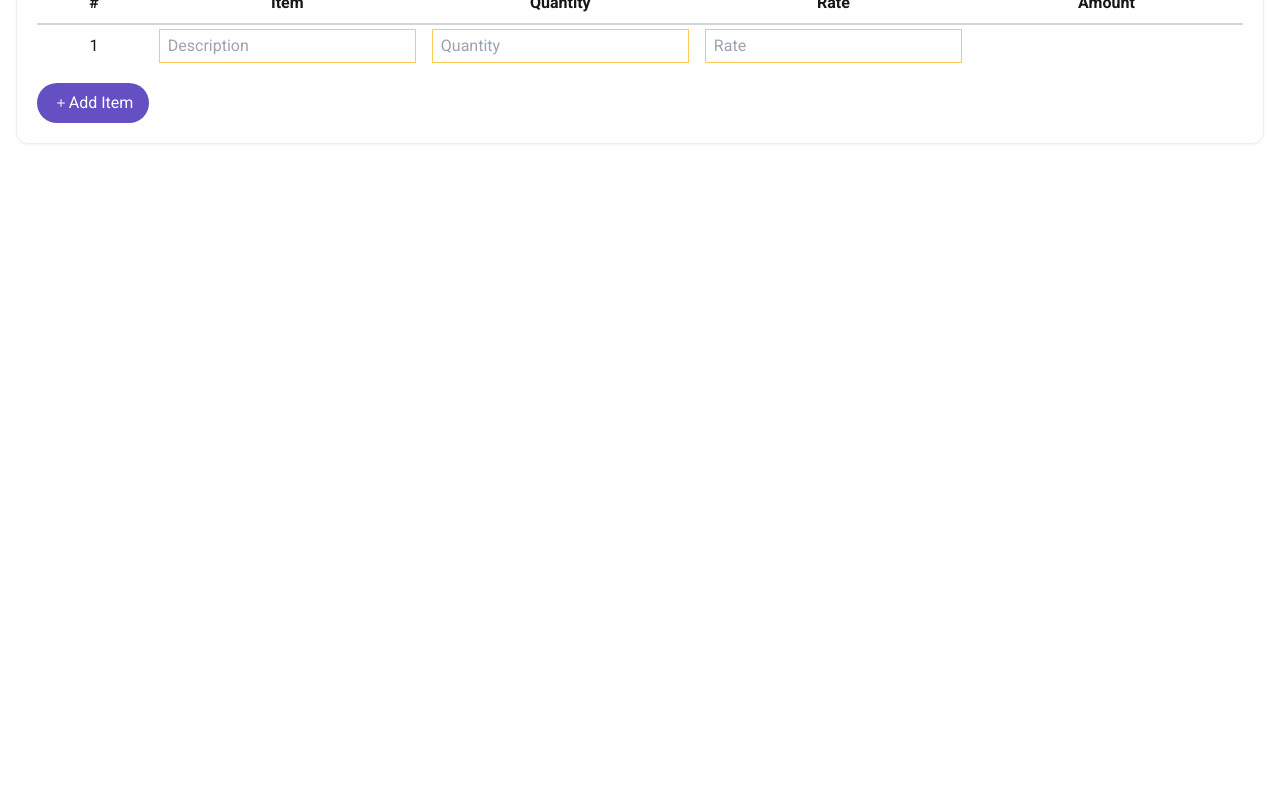
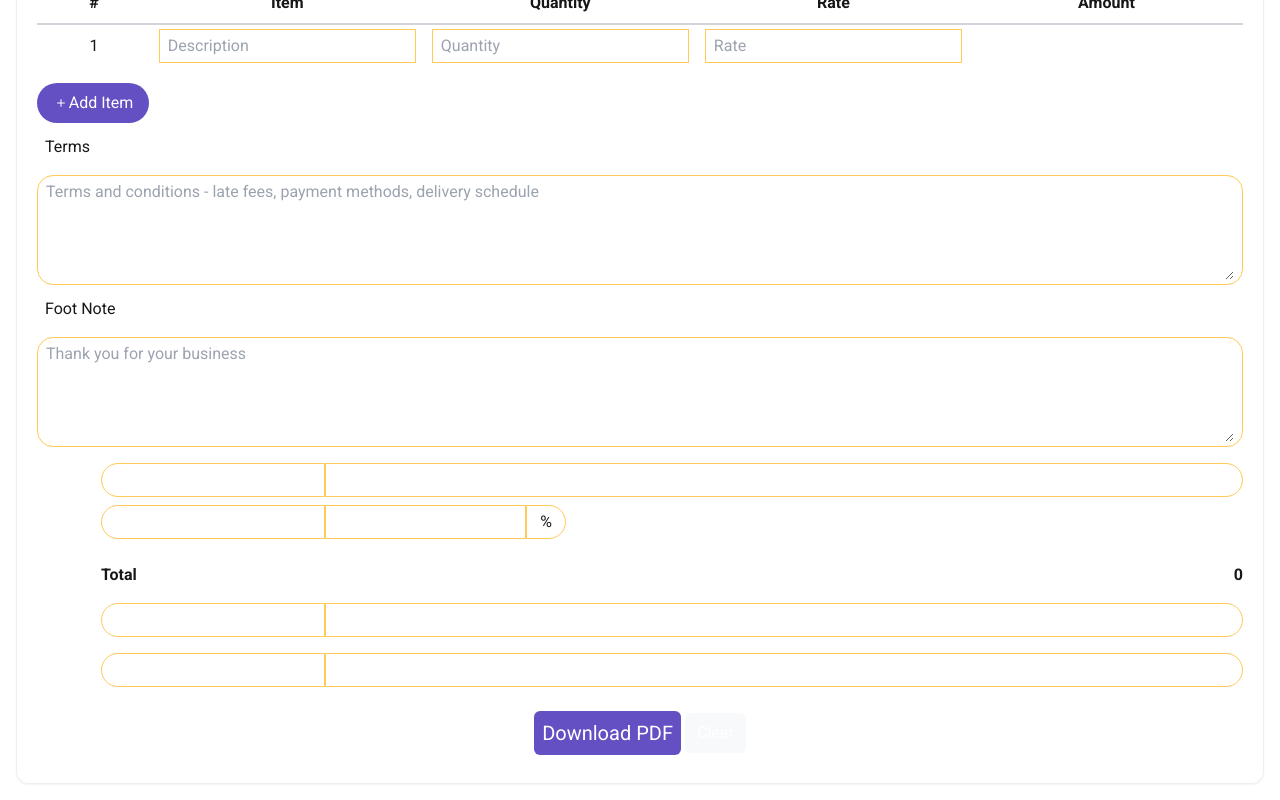
Before and after one commit to jitheshm/invoice-tool, a Next.js app: page / in a window 1280 px wide. Shown: the part 875-1675 px from the top of the page. Before the commit the page ends 1035 px from the top, so only its background shows below. Built offline with nearby package versions, Linux system fonts and the light colour scheme.

Commit message:
feat: billing section added

```diff
--- a/src/components/Landing.tsx
+++ b/src/components/Landing.tsx
@@ -4,6 +4,7 @@ import InputField from './common/InputField'
 import InputGroup from './common/InputGroup'
 import DescriptioGroup from './common/DescriptionGroup'
 import ItemTable from './Tables/ItemTable'
+import Button from './common/Button'
 
 function Landing() {
     return (
@@ -31,6 +32,49 @@ function Landing() {
                 <div className='mt-6'>
                     <ItemTable />
                 </div>
+
+                <div>
+
+                    <div>
+                        <DescriptioGroup placeholder='Terms and conditions - late fees, payment methods, delivery schedule' inputValue='Terms' />
+                        <DescriptioGroup placeholder='Thank you for your business' inputValue='Foot Note' />
+
+                    </div>
+
+                    <div className='ps-16 mt-4'>
+                        <InputGroup type='text' FclassName='w-[120px]' />
+
+                        <div className='w-full flex'>
+                            <InputGroup type='text' FclassName='w-[120px]' LclassName='rounded-e-none' />
+                            <div className='w-10 mt-2 border-[#ffca58] border-solid border-[1px] border-s-[0.5px] rounded-e-full flex justify-center items-center'>
+                                <p className='text-center'>%</p>
+                            </div>
+                        </div>
+                        <div className='flex w-full justify-between mt-6 font-bold'>
+                            <p>Total</p>
+                            <p>0</p>
+                        </div>
+
+                        <div className='mt-4'>
+                            <InputGroup type='text' FclassName='w-[120px]' />
+                        </div>
+                        <div className='mt-4'>
+                            <InputGroup type='text' FclassName='w-[120px]' />
+                        </div>
+                    </div>
+
+
+                </div>
+
+
+
+                <div className='mt-4'>
+                    {/* buttons goes here */}
+                    <div className='flex flex-wrap w-1/2 mx-auto p-2 justify-center items-center gap-1'>
+                        <Button name='Download PDF' className='text-xl px-2 p-2 w-fit rounded-md' />
+                        <Button name='Clear' className='text-md px-3 p-2 w-fit rounded-md bg-[#F8F9FA] text-black' />
+                    </div>
+                </div>
             </div>
         </div>
     )
--- a/src/components/common/Button.tsx
+++ b/src/components/common/Button.tsx
@@ -2,12 +2,12 @@ import React from 'react'
 
 type ButtonProps = {
     className?: string
-    icon: React.ReactElement
+    icon?: React.ReactElement
     name: string
 }
 function Button({ className, icon, name }: ButtonProps) {
     return (
-        <div className={`${className} bg-[#6450c2] text-white rounded-full flex justify-center items-center hover:bg-[#E9605A]`}>
+        <div className={` bg-[#6450c2] text-white rounded-full flex justify-center items-center hover:bg-[#E9605A] ${className}`}>
             {icon}
             {name}
         </div>
--- a/src/components/common/InputGroup.tsx
+++ b/src/components/common/InputGroup.tsx
@@ -3,15 +3,17 @@ import InputField from './InputField'
 
 type InputProp = {
   children?: React.ReactElement
-  type:string
+  type: string,
+  FclassName?: string
+  LclassName?: string
 }
 
-function InputGroup({ children,type }: InputProp) {
+function InputGroup({ children, type, FclassName, LclassName }: InputProp) {
   return (
     <div className='flex mt-2'>
-      <InputField className='w-[224px] flex-shrink-0 flex-grow-0 border-[#ffca58] border-solid border-[1px] border-e-[0.5px] rounded-s-full' type='text' inputClass='focus:outline-black'/>
+      <InputField className={`w-[224px] ${FclassName} flex-shrink-0 flex-grow-0 border-[#ffca58] border-solid border-[1px] border-e-[0.5px] rounded-s-full`} type='text' inputClass='focus:outline-black' />
       {children}
-      <InputField className='flex-grow border-[#ffca58] border-solid border-[1px] border-s-[0.5px] rounded-e-full' type={type} inputClass='outline-none text-[#495057]' />
+      <InputField className={`flex-grow border-[#ffca58] border-solid border-[1px] border-s-[0.5px] rounded-e-full ${LclassName}`} type={type} inputClass='outline-none text-[#495057]' />
     </div>
   )
 }
```
